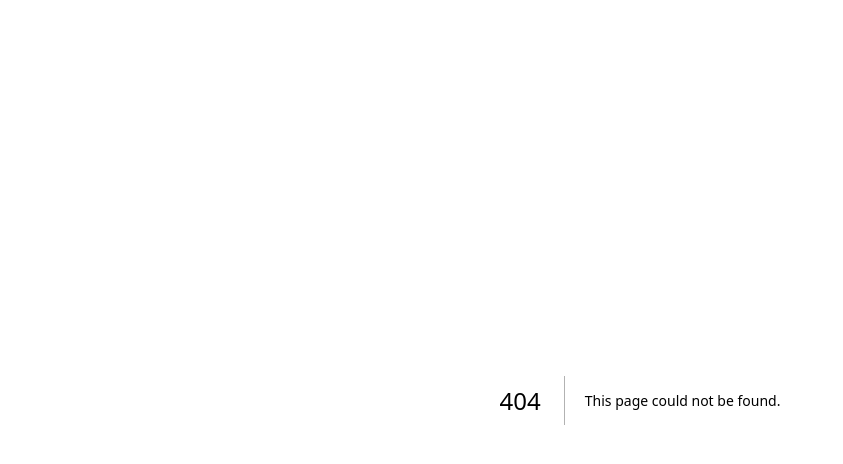
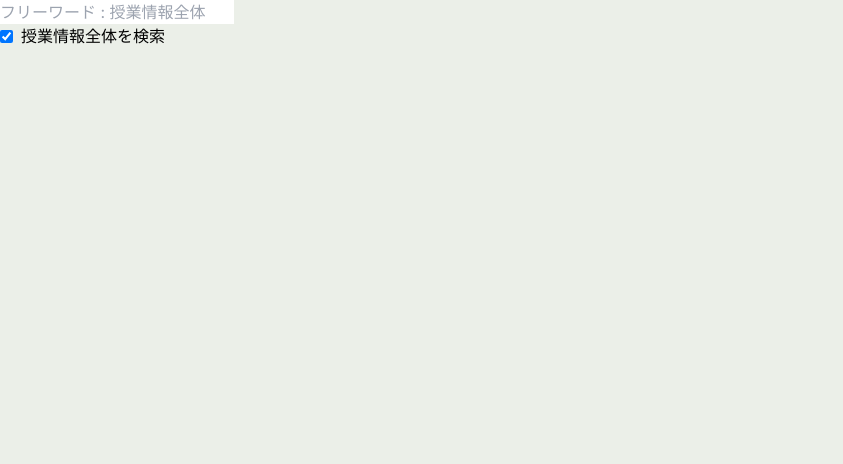
Before and after one commit to ut-code/syllabus-next, a Next.js app: page /components/FilterUI/Sample in a window 1280 px wide. Before the commit this address had no page. Shown: the top 464 px of the page, without its empty margins (0-843 px from the left). Built offline with nearby package versions, Linux system fonts and the light colour scheme.

Commit message:
[Add] freeword

```diff
--- /dev/null
+++ b/src/app/components/FilterUI/Checkbox.tsx
@@ -0,0 +1,28 @@
+"use client";
+import React from "react";
+
+type CheckboxProps = {
+  label: string; // チェックボックスに表示するラベル
+  checked: boolean; // チェック状態
+  onChange: (checked: boolean) => void; // チェック状態が変化したときのコールバック
+};
+
+/**
+ *  チェックボックスを表示する
+ * @param param0  チェックボックスのラベル、チェック状態、チェック状態が変化したときのコールバックを受け取る
+ * @returns  チェックボックスを表示する
+ */
+const Checkbox: React.FC<CheckboxProps> = ({ label, checked, onChange }) => {
+  return (
+    <label style={{ display: "flex", alignItems: "center", gap: "8px" }}>
+      <input
+        type="checkbox"
+        checked={checked}
+        onChange={() => onChange(!checked)}
+      />
+      {label}
+    </label>
+  );
+};
+
+export default Checkbox;
--- /dev/null
+++ b/src/app/components/FilterUI/FilterComponent.tsx
@@ -0,0 +1,30 @@
+/*
+ * 時間割のフレームを描画するコンポーネント
+ *
+ * フレームだけを描画し、その内部のデザインは外部から指定される
+ * 時間割スロットの種類は3つ存在し「講義スロット」「曜日ヘッダー」「時限ヘッダー」がある
+ * それぞれ内部の具体的なデザインはpropsを通して渡される
+ * 例えばスロット内に「講義名」と「教室」を表示する、といったデザインは外部から渡される
+ *
+ * 使用例: components/Sample/Timetable/page
+ */
+
+"use client";
+import React from "react";
+import Checkbox from "./Checkbox";
+
+interface FreewordProp {
+  isFreewordForSyllabusDetail: boolean;
+  setFreewordTarget: (isFreewordForSyllabusDetail: boolean) => void;
+}
+
+/**
+ * フリーワード検索のコンポーネント
+ * @returns コンポーネント
+ */
+export const FreewordComponent: React.FC<FreewordProp> = (prop: FreewordProp) => {
+  return (<div>
+    <input placeholder={"フリーワード : " + (prop.isFreewordForSyllabusDetail ? "授業情報全体" : "講義名")}></input>
+    <Checkbox label={"授業情報全体を検索"} checked={prop.isFreewordForSyllabusDetail} onChange={prop.setFreewordTarget}></Checkbox>
+  </div>);
+};
--- /dev/null
+++ b/src/app/components/FilterUI/FilterUI.tsx
@@ -0,0 +1,16 @@
+"use client";
+import { useState } from "react";
+import { FreewordComponent } from "./FilterComponent";
+
+export const FilterUI: React.FC = () => {
+  const [isFreewordForSyllabusDetail, setFreewordTarget] =
+    useState<boolean>(true);
+  return (
+    <div>
+      <FreewordComponent
+        isFreewordForSyllabusDetail={isFreewordForSyllabusDetail}
+        setFreewordTarget={setFreewordTarget}
+      />
+    </div>
+  );
+};
--- /dev/null
+++ b/src/app/components/FilterUI/Sample/page.tsx
@@ -0,0 +1,9 @@
+import { useState } from "react";
+import { FreewordComponent } from "../FilterComponent";
+import { FilterUI } from "../FilterUI";
+
+const FilterUISample: React.FC = () => {
+  return <FilterUI />;
+};
+
+export default FilterUISample;
```
Also changed, not shown: 4 other files (tests, documents, lock files or other folders).
